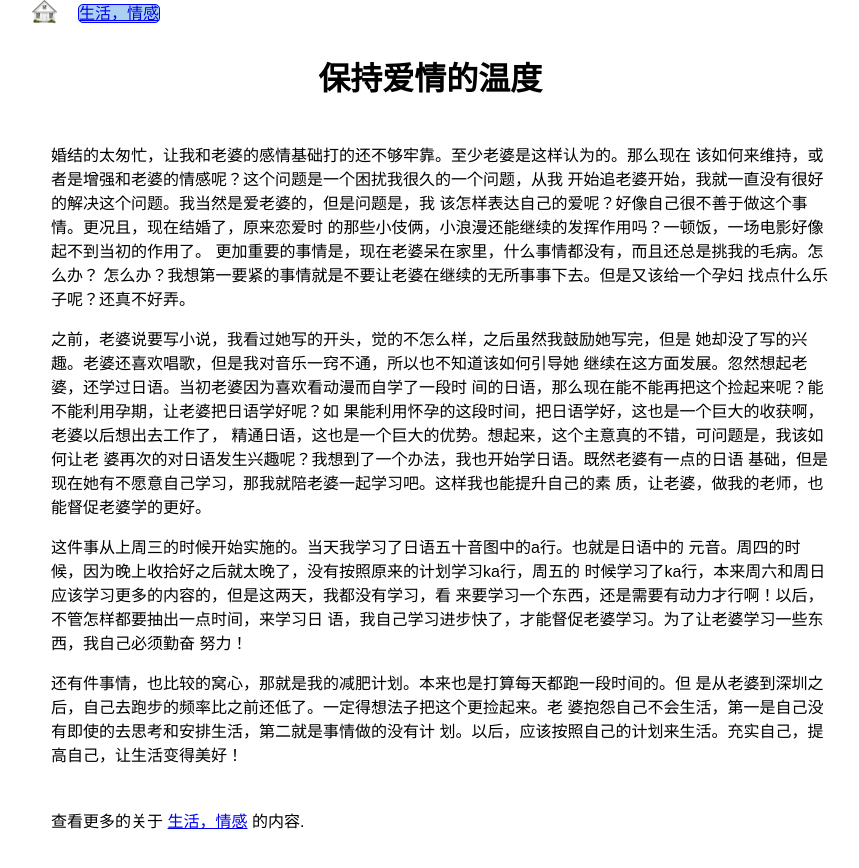
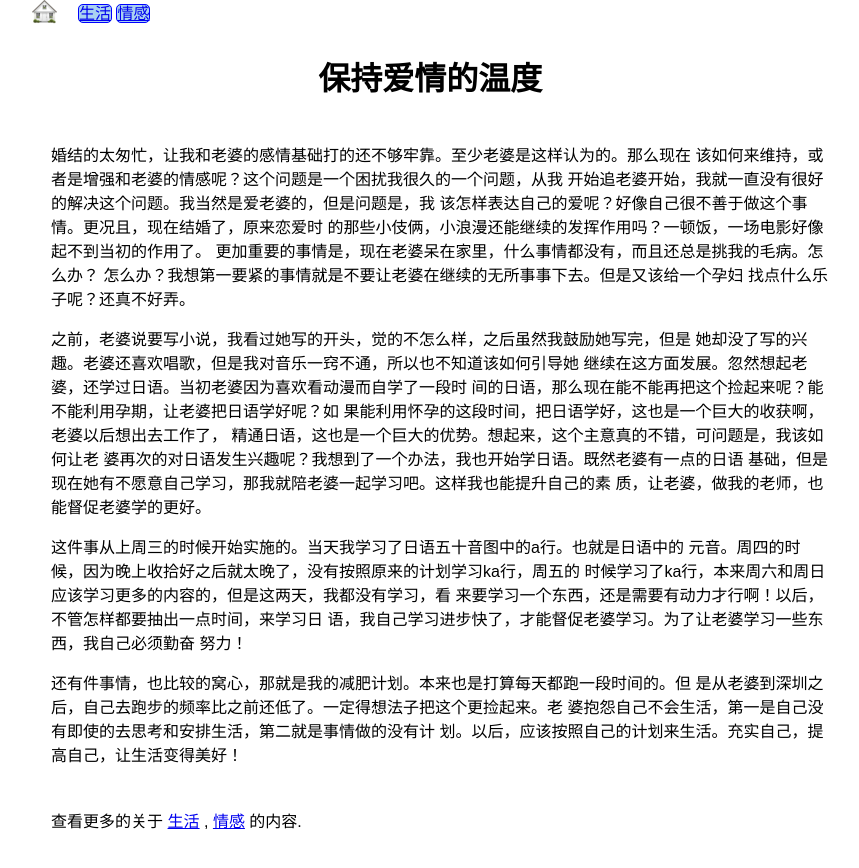
Before and after one commit to LoveYuanYuan/loveyuanyuan.github.io, a Jekyll site: the page built from _posts/2015-07-13-Keep-Loving.md, in a window 1280 px wide. Shown: the top 868 px of the page, without its empty margins (58-917 px from the left). Built offline with Jekyll 4.4.1, drawn with Linux system fonts in a browser that asks for light colours; Markdown is read by kramdown in place of the engine named in the settings; comment, search, counter and statistics services are not loaded.

```diff
--- a/_posts/2015-07-13-Keep-Loving.md
+++ b/_posts/2015-07-13-Keep-Loving.md
@@ -1,7 +1,7 @@
 ---
 title: 保持爱情的温度
 layout: default
-tags: [生活，情感]
+tags: [生活,情感]
 ---
 
 婚结的太匆忙，让我和老婆的感情基础打的还不够牢靠。至少老婆是这样认为的。那么现在
```
